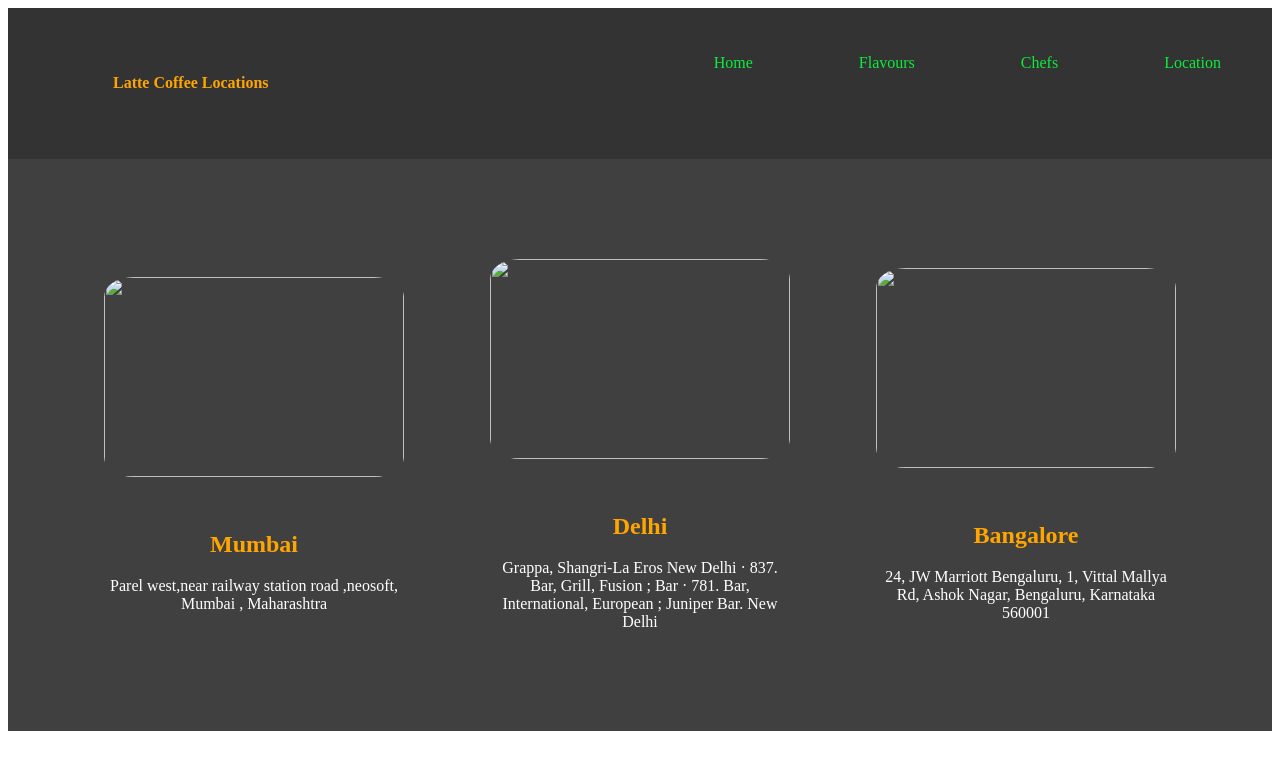
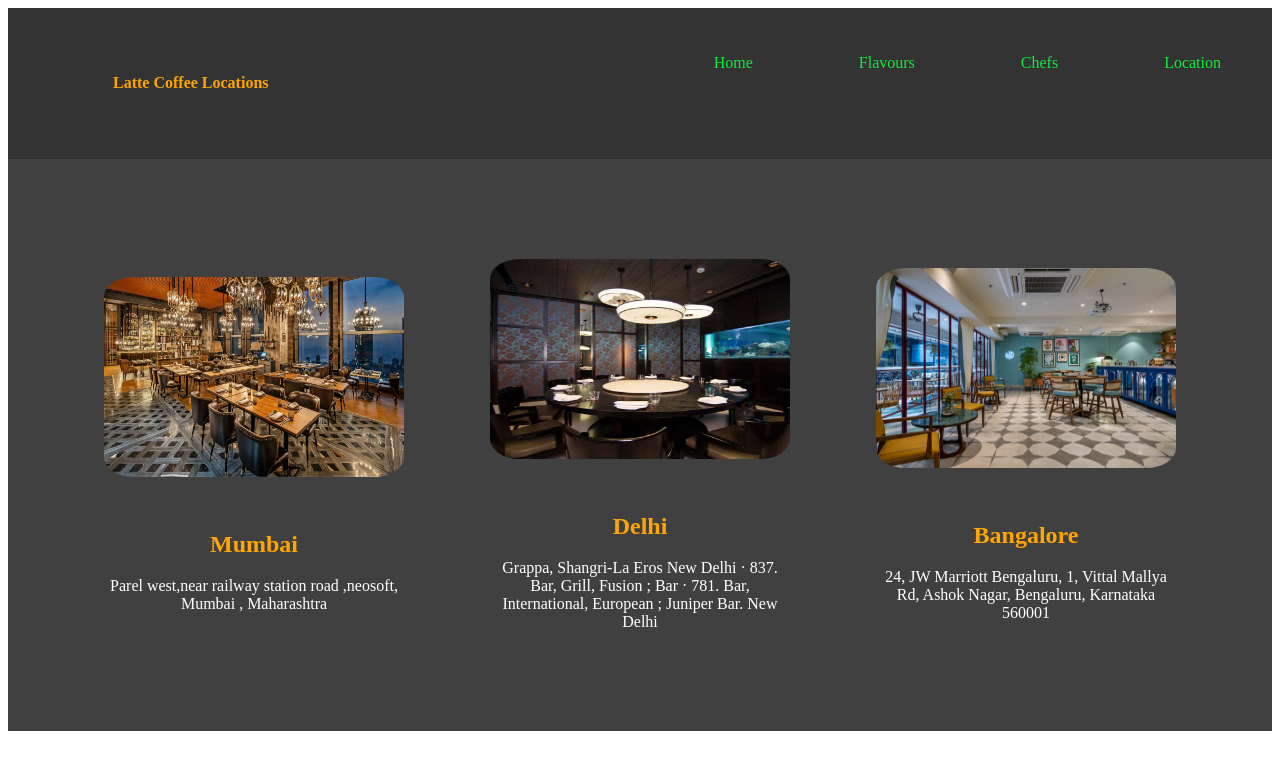
Before and after one commit to Swastik021/Latte-Loffy-s, a plain HTML site: page Locations.html in a window 1280 px wide. Drawn offline with Linux system fonts and the light colour scheme.

Commit message:
Updated Locations.html

```diff
--- a/Locations.html
+++ b/Locations.html
@@ -28,7 +28,7 @@
         <div class="location-content">
             <div class="Locations1">
                 <div class="LocationsImg1">
-                    <img src="../Project/Images/restMUm.webp" alt="">
+                    <img src="Images/restMUm.webp" alt="">
                 </div>
                 <div class="Mumbai">
                     <h2>Mumbai</h2>
@@ -37,7 +37,7 @@
             </div>
             <div class="Locations2">
                 <div class="LocationsImg2">
-                    <img src="../Project/Images/restDelhi.jpg" alt="">
+                    <img src="Images/restDelhi.jpg" alt="">
                 </div>
                 <div class="Delhi">
                     <h2>Delhi</h2>
@@ -47,7 +47,7 @@
             </div>
             <div class="Locations3">
                 <div class="LocationsImg3">
-                    <img src="../Project/Images/bang.jpg" alt="">
+                    <img src="Images/bang.jpg" alt="">
                 </div>
                 <div class="Bangalore">
                     <h2>Bangalore</h2>
```
